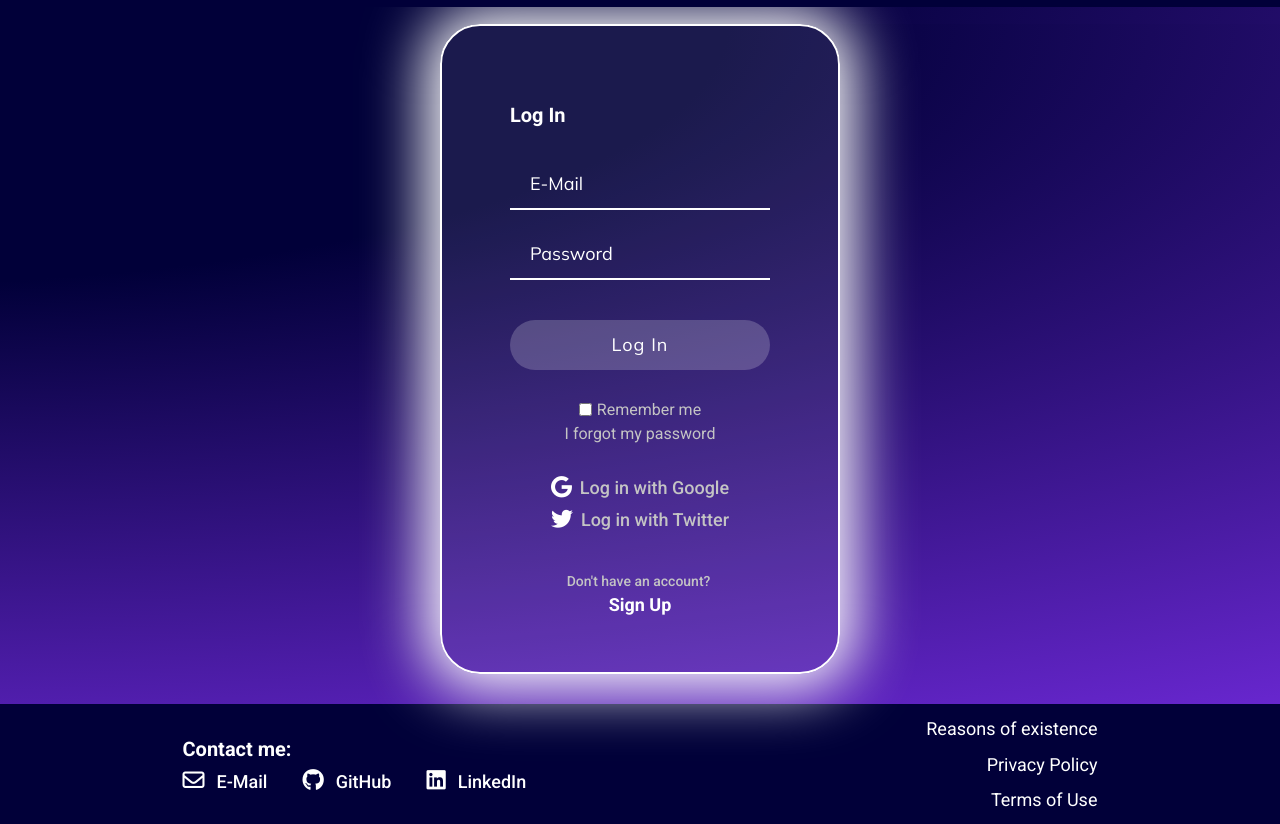
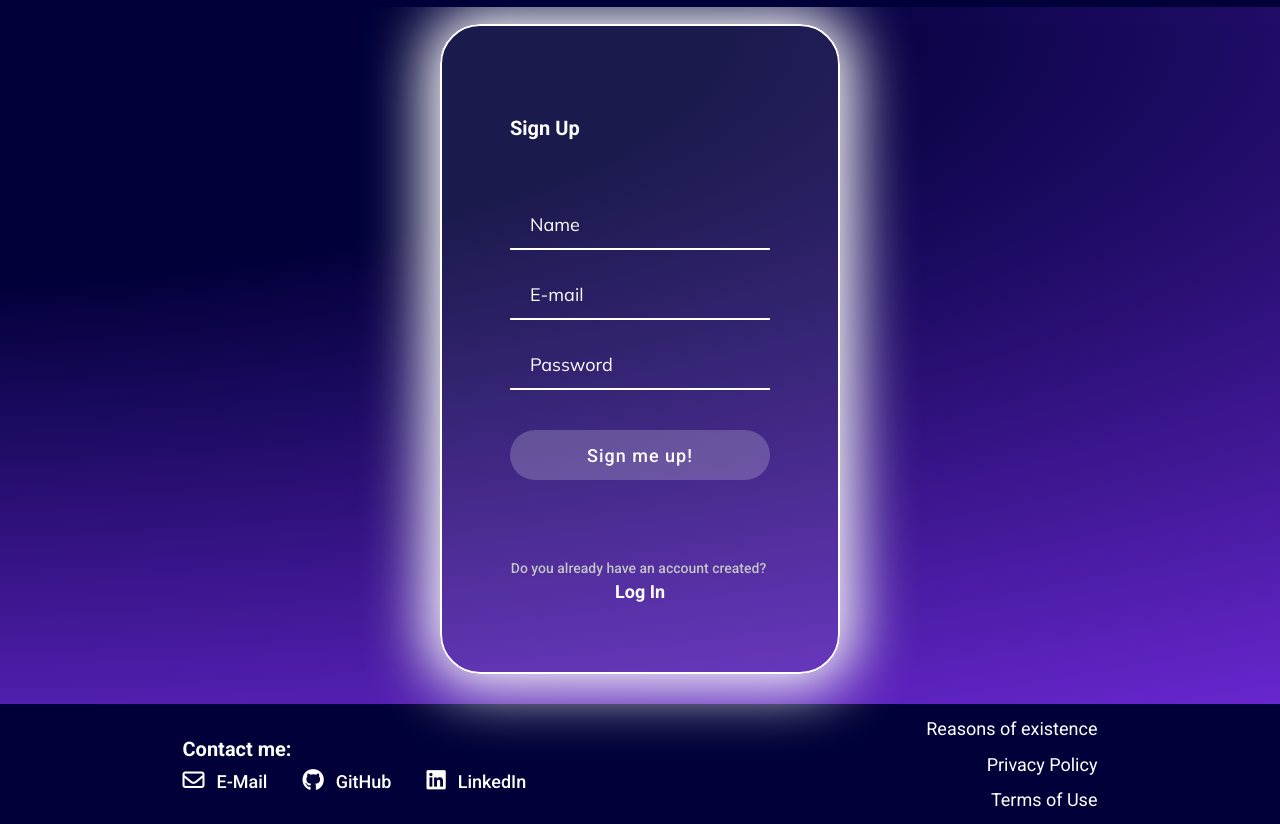
Before and after one commit to estebansant/The_Scientific_Room, a website: page main_website/signup.html in a window 1280 px wide. Shown: the part 56-880 px from the top of the page. Drawn offline with Linux system fonts and the light colour scheme.

Commit message:
fixed the signup page

```diff
--- a/main_website/signup.html
+++ b/main_website/signup.html
@@ -75,33 +75,23 @@
         <section id="content">
             <section class="login">
                 <div class="login__container">
-                    <h2>Log In</h2>
+                    <h2>Sign Up</h2>
                     <form class="login__container--form">
-                        <input type="text" class="input" placeholder="E-Mail"/>
+                        <input type="text" class="input" placeholder="Name"/>
+                        <input type="mail" class="input" placeholder="E-mail"/>
                         <input type="password" class="input" placeholder="Password"/>
-                        <button data-popup-target="#popup" class="button" type="button">Log In</button>
+                        <button data-popup-target="#popup" class="button" type="button">Sign me up!</button>
                         <div class="popup" id="popup">
                             <button data-popup-close class="popup__close" type="button">&times;</button>
                             <div class="popup__header">
                                 <h3>Disclaimer</h3>
                             </div>
                             <div class="popup__content">
-                                <p>Thanks for submitting your request! <br/> sadly this website has no backend, hence, it can't sign you up in the platform. <br/>  <br/> I encourage you to keep exploring the website to discover other features. <br/> <br/> Please click on the <strong> X </strong> button to close this frame.</p>
+                                <p>Thanks for submitting your request! <br/> sadly this website has no backend, hence, it can't sign you in the platform. <br/>  <br/> I encourage you to keep exploring the website to discover other features. <br/> <br/> Please click on the <strong> X </strong> button to close this frame.</p>
                             </div>
                         </div>
-                        <div class="login__container--remember-me">
-                            <label>
-                                <input type="checkbox" name="" id="box1" value="checkbox"/>
-                                <p>Remember me</p>
-                            </label>
-                            <a href="/">I forgot my password</a>
-                        </div>
                     </form>
-                    <section class="login__container--social-media">
-                        <a href="/index.html"><i class="fab fa-google"></i><p>Log in with Google</p></a>
-                        <a href="/index.html"><i class="fab fa-twitter"></i><p>Log in with Twitter</p></a>
-                    </section>
-                    <div class="login__container--register"><p>Don't have an account?</p> <a href="./signup.html">Sign Up</a></div>
+                    <div class="login__container--register"><p>Do you already have an account created?</p><a href="./login.html">Log In</a></div>
                 </div>
             </section>
         </section>
--- a/scss/fragments/_login.scss
+++ b/scss/fragments/_login.scss
@@ -127,7 +127,8 @@ main{
     display: flex;
     align-items: center;
     justify-content: center;
-    font-family: 'Mulish', sans-serif;
+    font-family: 'Roboto', sans-serif;
+    font-weight: 500;
     font-size: 1.8rem;
     color: $white;
 }
--- a/scss/fragments/_signup.scss
+++ b/scss/fragments/_signup.scss
@@ -126,7 +126,8 @@ main{
     cursor: pointer;
     border: 0;
     font-size: 1.8rem;
-    font-family: 'Mulish', sans-serif;
+    font-family: 'Roboto', sans-serif;
+    font-weight: 500;
     height: 50px;
     letter-spacing: 1px;
     margin: 20px 0;
```
Also changed, not shown: main_website/login.html (+3 -2 lines), css/login.css, css/signup.css.
